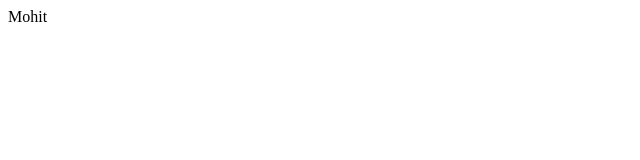
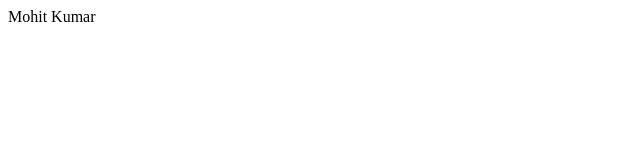
Before and after one commit to loveleensingh99/Mohit001, a plain HTML site: page index.html in a window 1280 px wide. Shown: the full height of the page, 0-640 px from the left. Drawn offline with Linux system fonts and the light colour scheme.

Commit message:
Update index.html

```diff
--- a/index.html
+++ b/index.html
@@ -8,6 +8,6 @@
 </head>
 <body>
 
-   Mohit
+    Mohit Kumar
 </body>
 </html>
```
